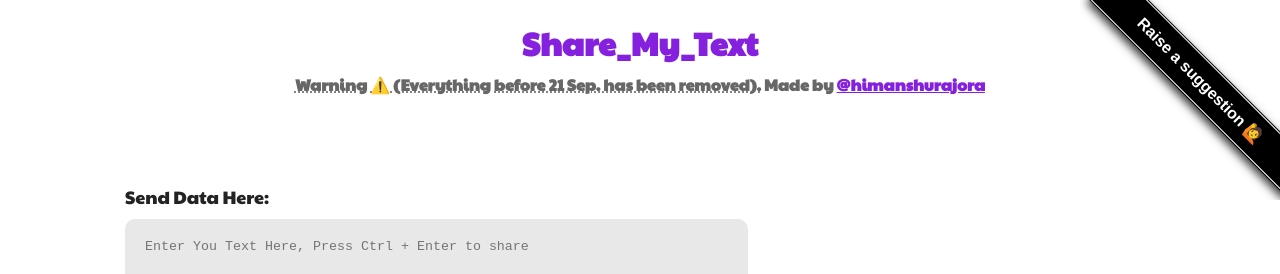
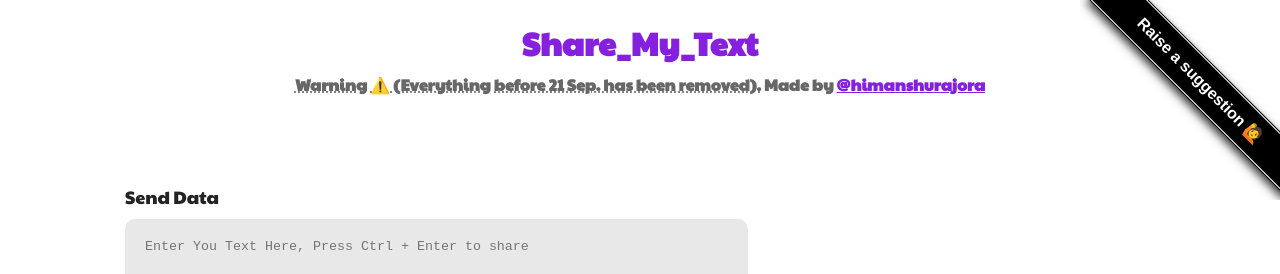
Before and after one commit to himanshurajora/ShareMyText, a React (Vite) app: page / in a window 1280 px wide. Shown: the top 274 px of the page. Built offline with nearby package versions, Linux system fonts and the light colour scheme; no server answers; the database is empty.

Commit message:
✏️ fix typo

```diff
--- a/src/App.tsx
+++ b/src/App.tsx
@@ -189,7 +189,7 @@
       </h3>
       <div className="container">
         <div className="left">
-          <p className="text-small">Send Data Here:</p>
+          <p className="text-small">Send Data</p>
           <code>
             <div className="data-section">
               <input
```
